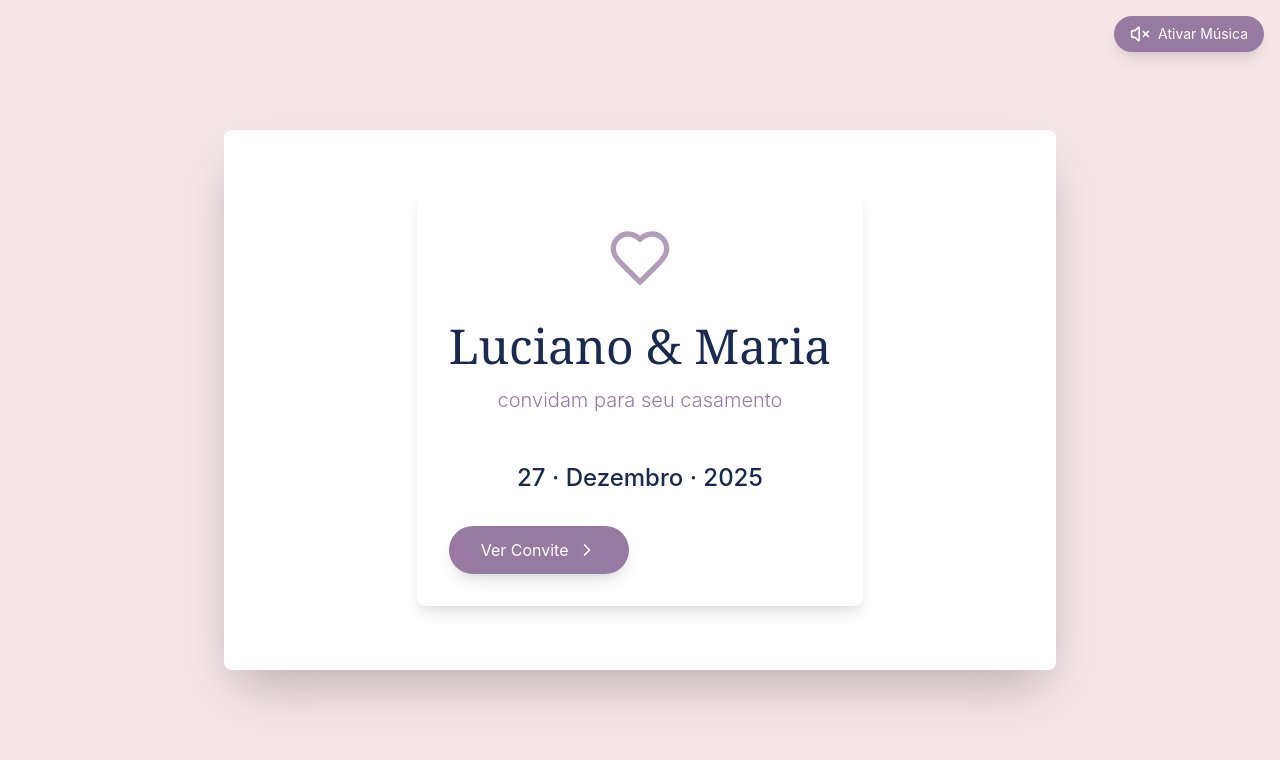
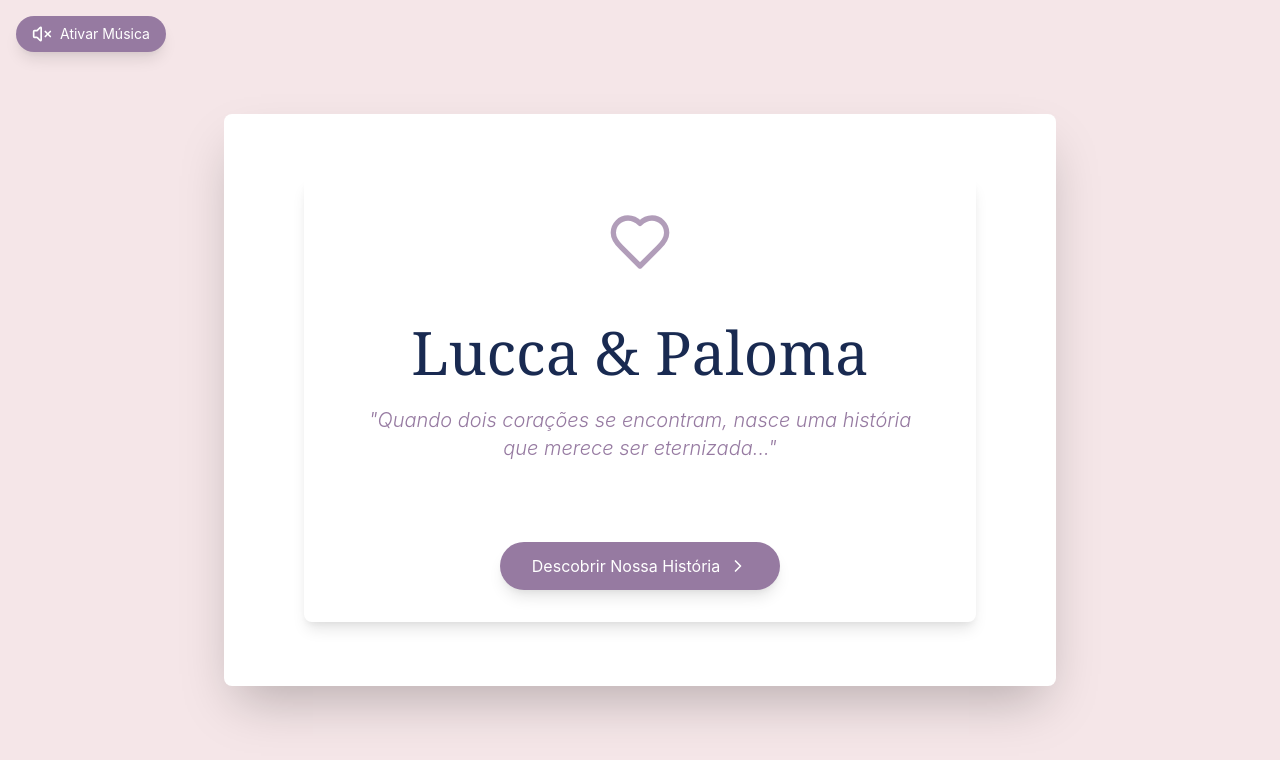
Before and after one commit to luccarocha/convite-casamento, a React (Create React App) app: page / in a window 1280 px wide. Shown: the top 760 px of the page. Built offline with nearby package versions, Linux system fonts and the light colour scheme.

Commit message:
Atualizado layout da capa e posicionamento dos elementos

```diff
--- a/src/App.js
+++ b/src/App.js
@@ -134,7 +134,7 @@ const StoryBook = () => {
     <button
       onClick={toggleMusic}
       style={{backgroundColor: '#967AA1'}}
-      className="fixed top-4 right-4 px-4 py-2 rounded-full shadow-lg text-white hover:bg-opacity-90 transition-all z-50 backdrop-blur-sm flex items-center gap-2"
+      className="fixed top-4 left-4 px-4 py-2 rounded-full shadow-lg text-white hover:bg-opacity-90 transition-all z-50 backdrop-blur-sm flex items-center gap-2"
     >
       {isPlaying ? (
         <Volume2 className="w-5 h-5" />
@@ -148,34 +148,31 @@ const StoryBook = () => {
   );
 
   const renderCoverPage = () => (
-    <div className="text-center space-y-8 py-4 sm:py-8 px-2 sm:px-8 min-h-[60vh] flex flex-col items-center justify-center">
-      <div className="space-y-8 max-w-2xl mx-auto p-8 rounded-lg bg-white/80 backdrop-blur-sm shadow-lg">
+    <div className="text-center space-y-12 py-4 sm:py-8 px-2 sm:px-8 min-h-[60vh] flex flex-col items-center justify-center">
+      <div className="space-y-12 max-w-2xl mx-auto p-8 rounded-lg bg-white/80 backdrop-blur-sm shadow-lg">
         <Heart style={{color: '#967AA1'}} className="w-16 h-16 mx-auto animate-pulse" />
 
-        <div className="space-y-4">
-          <h1 style={{color: '#192A51'}} className="text-4xl sm:text-5xl font-serif">
-            Luciano & Maria
+        <div className="space-y-6">
+          <h1 style={{color: '#192A51'}} className="text-4xl sm:text-6xl font-serif">
+            Lucca & Paloma
           </h1>
 
-          <p style={{color: '#967AA1'}} className="text-xl font-light">
-            convidam para seu casamento
-          </p>
-
-          <div className="pt-8">
-            <p style={{color: '#192A51'}} className="text-2xl font-medium">
-              27 · Dezembro · 2025
+          <p style={{color: '#967AA1'}} className="text-xl font-light italic px-4">
+            "Quando dois corações se encontram,
+            nasce uma história que merece ser eternizada..."
           </p>
         </div>
-        </div>
 
+        <div className="flex justify-center pt-8">
           <button
             onClick={() => setCurrentPage(currentPage + 1)}
             style={{backgroundColor: '#967AA1'}}
-          className="mt-8 text-white px-8 py-3 rounded-full hover:bg-opacity-90 transition-all transform hover:scale-105 shadow-lg flex items-center gap-2"
+            className="text-white px-8 py-3 rounded-full hover:bg-opacity-90 transition-all transform hover:scale-105 shadow-lg flex items-center gap-2"
           >
-          <span>Ver Convite</span>
+            <span>Descobrir Nossa História</span>
             <ChevronRight className="w-5 h-5" />
           </button>
+        </div>
       </div>
     </div>
   );
```
Lines whose indentation alone changed are shown as unchanged.
